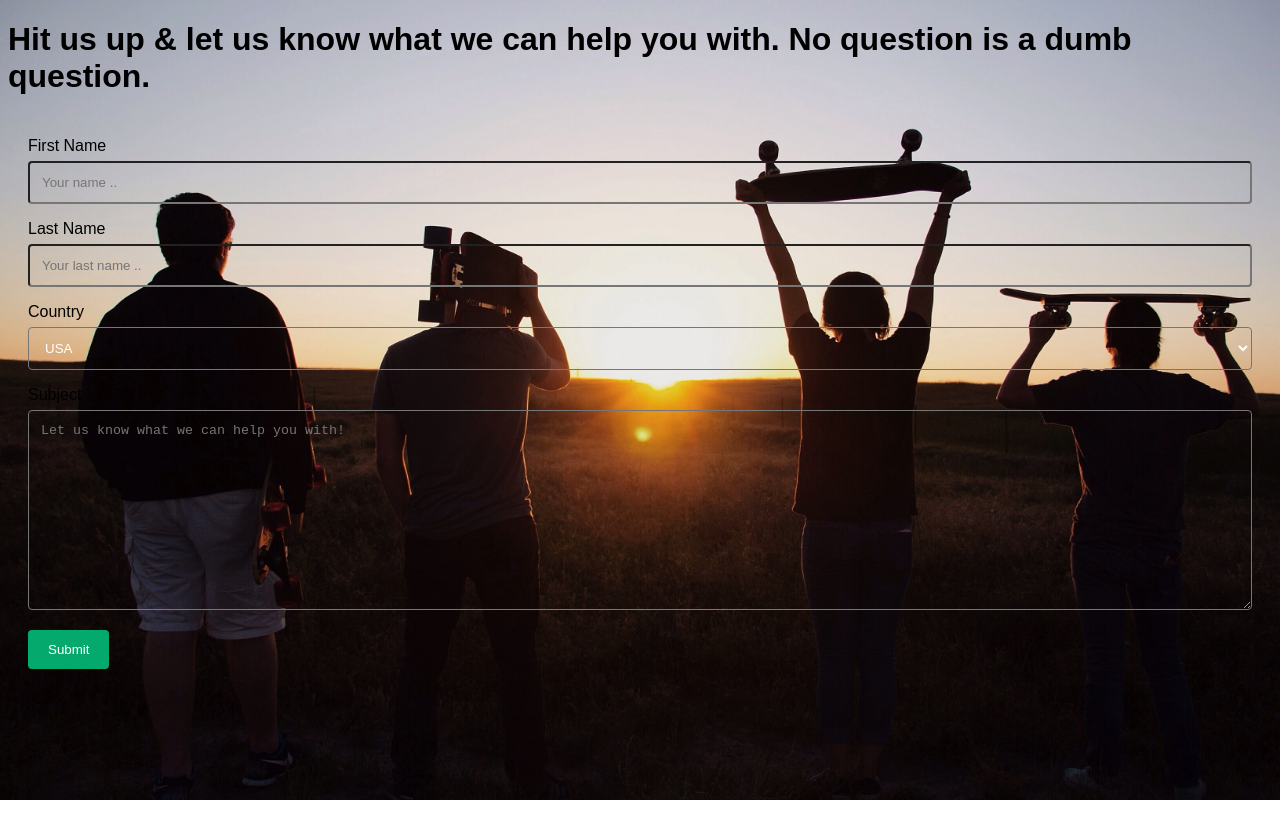
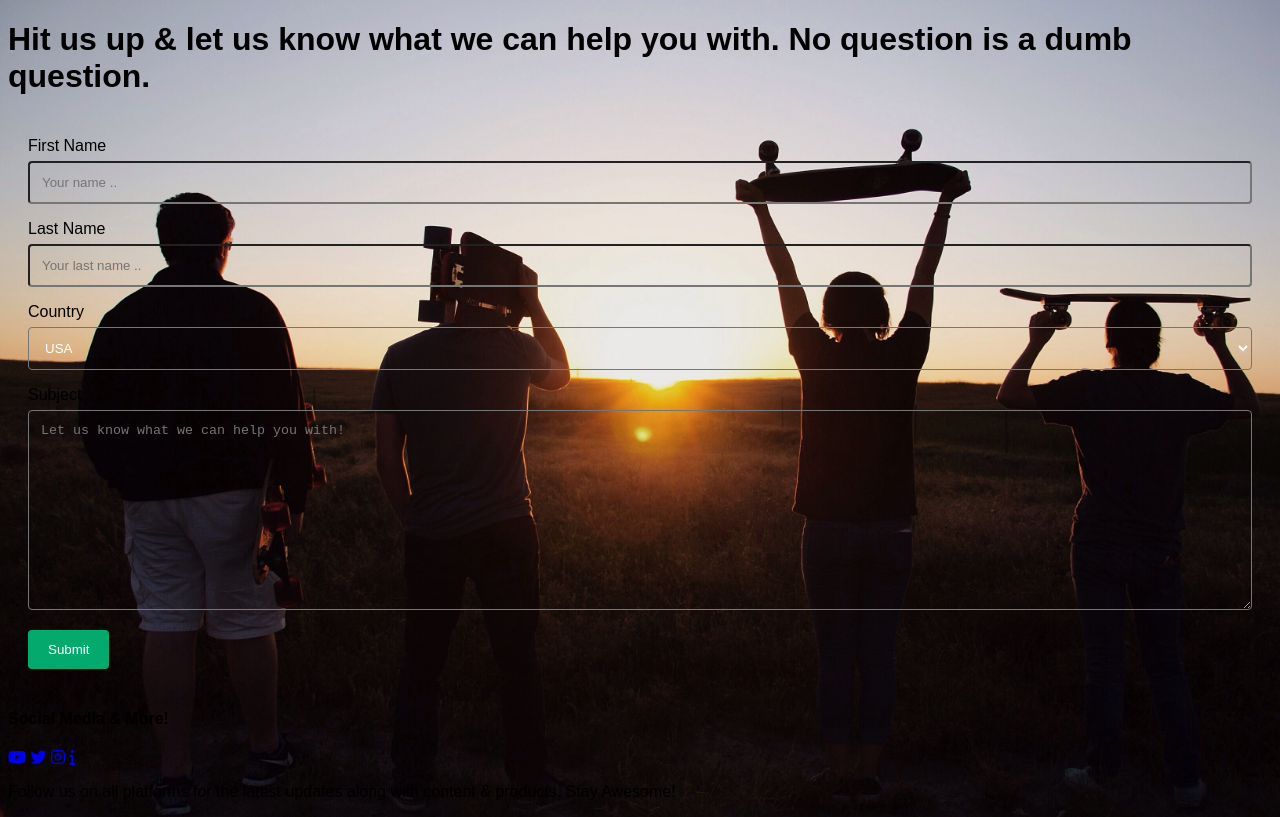
Before and after one commit to DavionDouglas/wfb-final-project, a plain HTML site: page contact.html in a window 1280 px wide. Drawn offline with Linux system fonts and the light colour scheme.

Commit message:
links added

```diff
--- a/contact.html
+++ b/contact.html
@@ -6,6 +6,7 @@
     <meta name="viewport" content="width=device-width, initial-scale=1.0">
     <title>Contact Us</title>
     <link rel="stylesheet" href="stylesc.css">
+    <script src="https://kit.fontawesome.com/4d1a00b8b4.js" crossorigin="anonymous"></script>
 </head>
 <body>
     <h1>Hit us up & let us know what we can help you with. No question is a dumb question.</h1>
@@ -32,6 +33,18 @@
 
         </form>
     </div>
+    <footer class="border">
+
+
+        <h4>Social Media & More!</h4>
+            <a href="https://youtu.be/PMHDQdXMEzI"><i class="fa-brands fa-youtube"></i></a>
+            <a href="https://twitter.com/daveedouglas"><i class="fa-brands fa-twitter"></i></a>
+            <a href="https://instagram.com/dayv3onn"><i class="fa-brands fa-instagram"></i></a>
+            <a href="about.html"><i class="fa-solid fa-info"></i></a>
+            <p class="1st">Follow us on all platforms for the latest updates along with content & products. Stay Awesome!
+            </p>
+
+    </footer>
 
 </body>
 </html>
```
